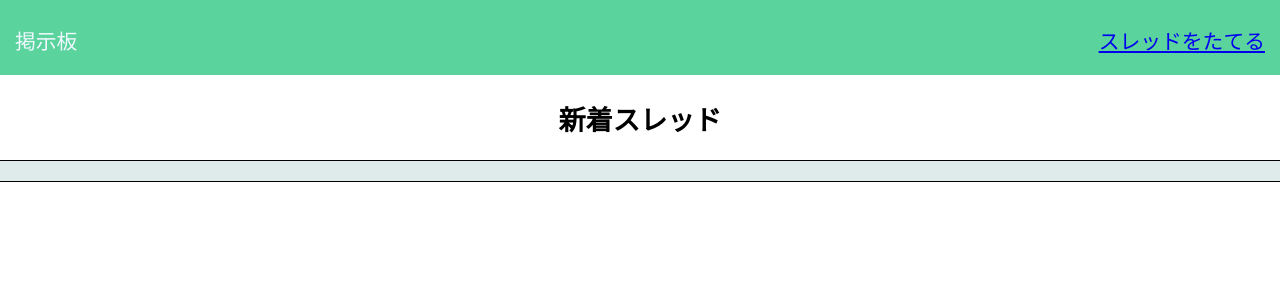
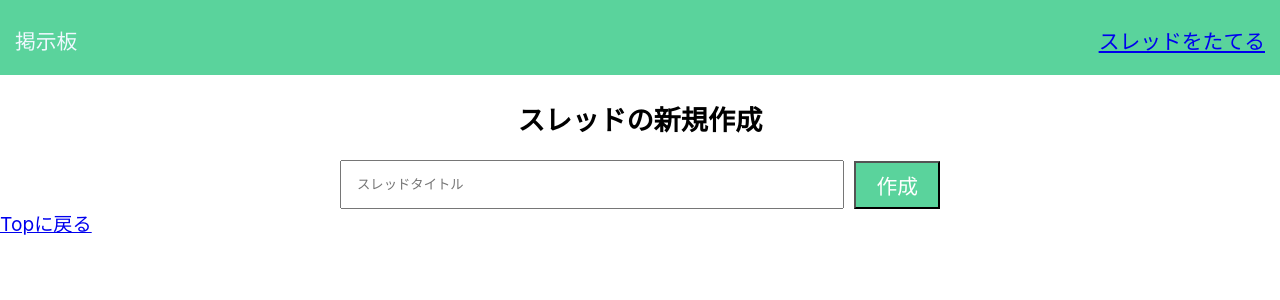
Before and after one commit to yoyo1025/bulletin-board, a React (Create React App) app: page /thread/new in a window 1280 px wide. Shown: the top 300 px of the page. Built offline with nearby package versions, Linux system fonts and the light colour scheme; no server answers.

Commit message:
react掲示板 station3 ルーティング&スレッド作成画面を実装

```diff
--- a/package.json
+++ b/package.json
@@ -9,6 +9,7 @@
     "axios": "^1.6.8",
     "react": "^18.2.0",
     "react-dom": "^18.2.0",
+    "react-router-dom": "^6.22.3",
     "react-scripts": "5.0.1",
     "web-vitals": "^2.1.4"
   },
--- a/src/App.css
+++ b/src/App.css
@@ -27,14 +27,47 @@ h2 {
 }
 
 ul {
-  margin: 0; /*余白をリセット*/
-  padding: 0; /*余白をリセット*/
-  list-style-type: none; /*マーカーを削除*/
-  border-top: solid 1px #000000; /*枠線・上*/
+  margin: 0;
+  padding: 0;
+  list-style-type: none;
+  border-top: solid 1px #000000;
  }
+
  ul li {
   font-size: 1.8rem;
-  padding: 10px 20px; /*余白*/
-  background: #dfeaea; /*背景色*/
-  border-bottom: solid 1px #000000; /*枠線・下*/
+  padding: 10px 20px;
+  background: #dfeaea;
+  border-bottom: solid 1px #000000;
  }
+
+ .thread-input-container {
+  display: flex;
+  justify-content: space-between;
+  align-items: end;
+  margin: auto;
+  width: 600px;
+}
+
+.create-new-thread input {
+  flex-grow: 1;
+  margin-right: 10px;
+  padding: 15px;
+}
+
+
+ .create-new-thread a {
+  font-size: 1.2rem;;
+ }
+
+ .create-new-thread button {
+  color: #ffffff;
+  font-size: 1.3rem;
+  text-align: center;
+  display: flex;
+  background: rgb(90, 211, 156);
+  padding-top: 7px;
+  padding-bottom: 7px;
+  padding-left: 20px;
+  padding-right: 20px;
+  margin: auto;
+ }
--- a/src/App.js
+++ b/src/App.js
@@ -1,14 +1,18 @@
-import './App.css';
-import { Header } from "./components/Header";
+import { BrowserRouter, Link, Route, Routes } from "react-router-dom";
 import { Top } from './components/Top';
+import { CreateNewThread } from "./components/CreateNewThread";
 
 function App() {
   return (
-    <>
-      <Header/>
-      <Top />
-    </>
-  )
+    <BrowserRouter>
+      <div className="App">
+        <Routes>
+          <Route path="/" element={<Top />}></Route>
+          <Route path="/thread/new" element={<CreateNewThread />}></Route>
+        </Routes>
+      </div>
+    </BrowserRouter>
+  );
 }
 
 export default App;
--- /dev/null
+++ b/src/components/CreateNewThread.js
@@ -0,0 +1,18 @@
+import { Header } from "./Header";
+import "../App.css";
+
+export const CreateNewThread = () => {
+    return (
+        <>
+            <Header />
+            <h2>スレッドの新規作成</h2>
+            <form className="create-new-thread">
+                <div className="thread-input-container">
+                    <input type="text" placeholder="スレッドタイトル" />
+                    <button type="submit">作成</button>
+                </div>
+                <a href="/">Topに戻る</a>
+            </form>
+        </>
+    )
+}
--- a/src/components/Header.js
+++ b/src/components/Header.js
@@ -2,7 +2,7 @@ export const Header = () => {
     return (
         <header>
             <label className="l1">掲示板</label>
-            <label className="l2"><a href="https://react.dev/">スレッドをたてる</a></label>
+            <label className="l2"><a href="/thread/new">スレッドをたてる</a></label>
         </header>
     )
 }
--- a/src/components/Top.js
+++ b/src/components/Top.js
@@ -1,5 +1,7 @@
 import { useState, useEffect } from "react";
+import "../App.css";
 import axios from 'axios';
+import { Header } from "./Header";
 
 export const Top = () => {
     const [threadList, setThreadList] = useState([{id: "", title: ""}]);
@@ -13,6 +15,7 @@ export const Top = () => {
 
     return (
         <>
+            <Header />
             <h2>新着スレッド</h2>
             {threadList.map((thread) => (
                 <ul key={thread.id}>
```
Also changed, not shown: 1 other file (tests, documents, lock files or other folders).
